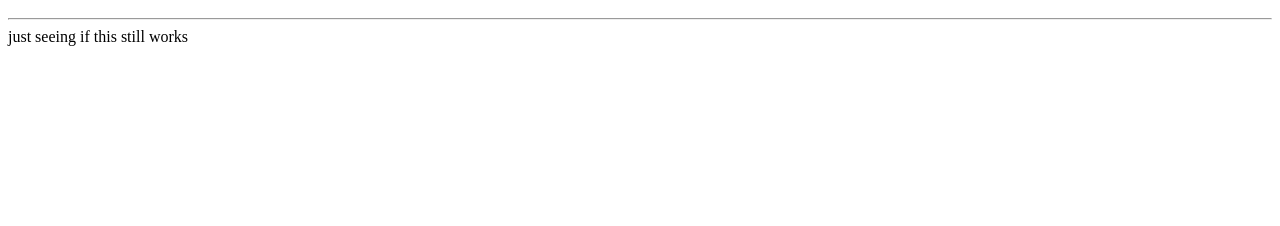
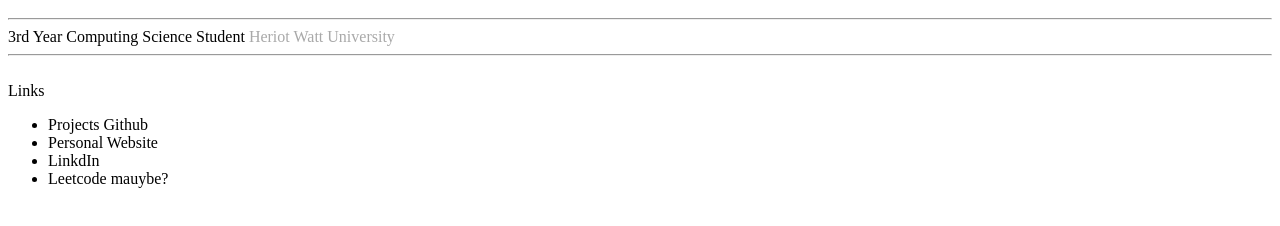
Before and after one commit to reubenmoloney/reubenmoloney.github.io, a plain HTML site: page index.html in a window 1280 px wide. Shown: the part 48-274 px from the top of the page. Drawn offline with Linux system fonts and the light colour scheme.

Commit message:
not sure what to put in this

```diff
--- a/index.html
+++ b/index.html
@@ -1,4 +1,12 @@
 <link rel="stylesheet" href="styles.css">
 <h1>Reuben Moloney</h1>
 <hr />
-just seeing if this still works
+3rd Year Computing Science Student <span class="note">Heriot Watt University</span>
+<hr/>
+<br/>Links
+<ul>
+    <li>Projects Github</li>
+    <li>Personal Website</li>
+    <li>LinkdIn</li>
+    <li>Leetcode mauybe?</li>
+</ul>
--- a/styles.css
+++ b/styles.css
@@ -0,0 +1,3 @@
+.note{
+    color:darkgray;
+}
```
